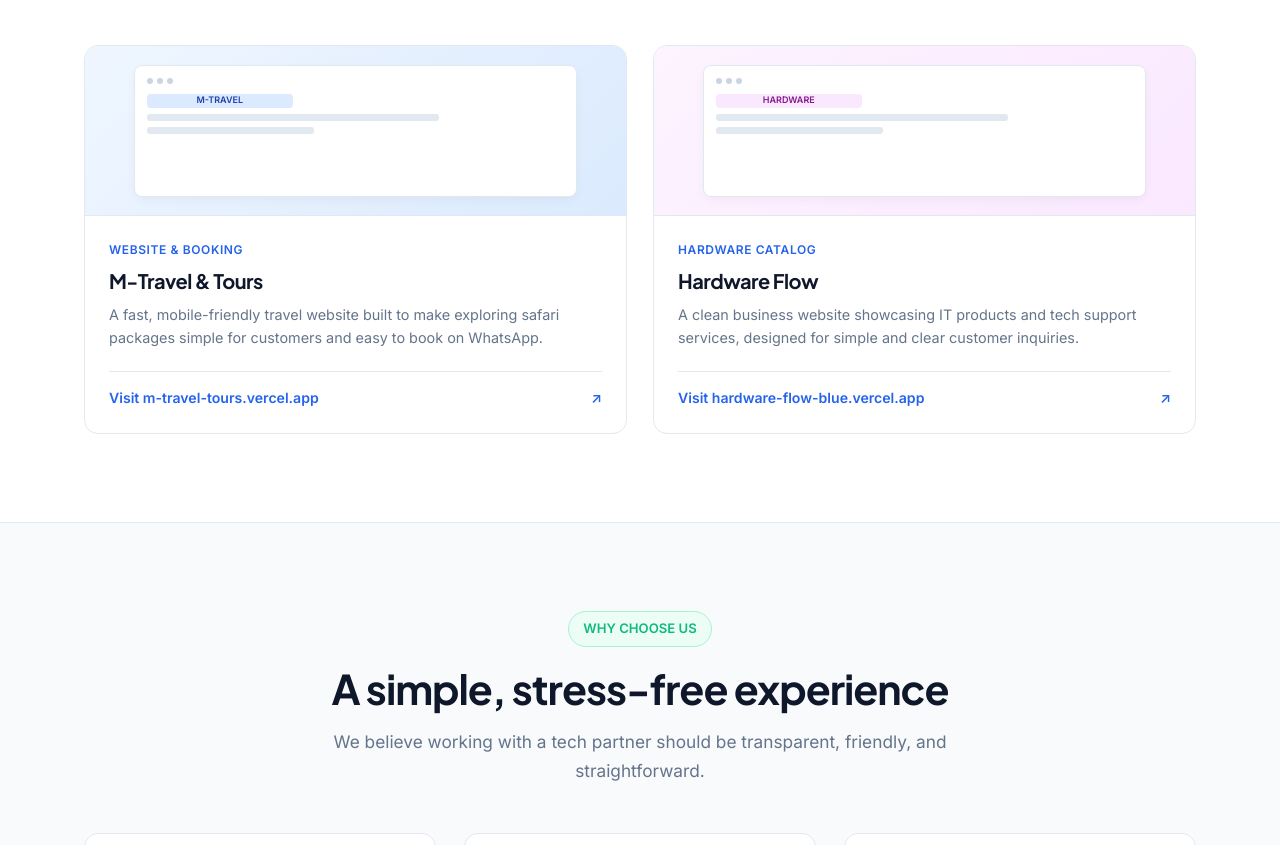
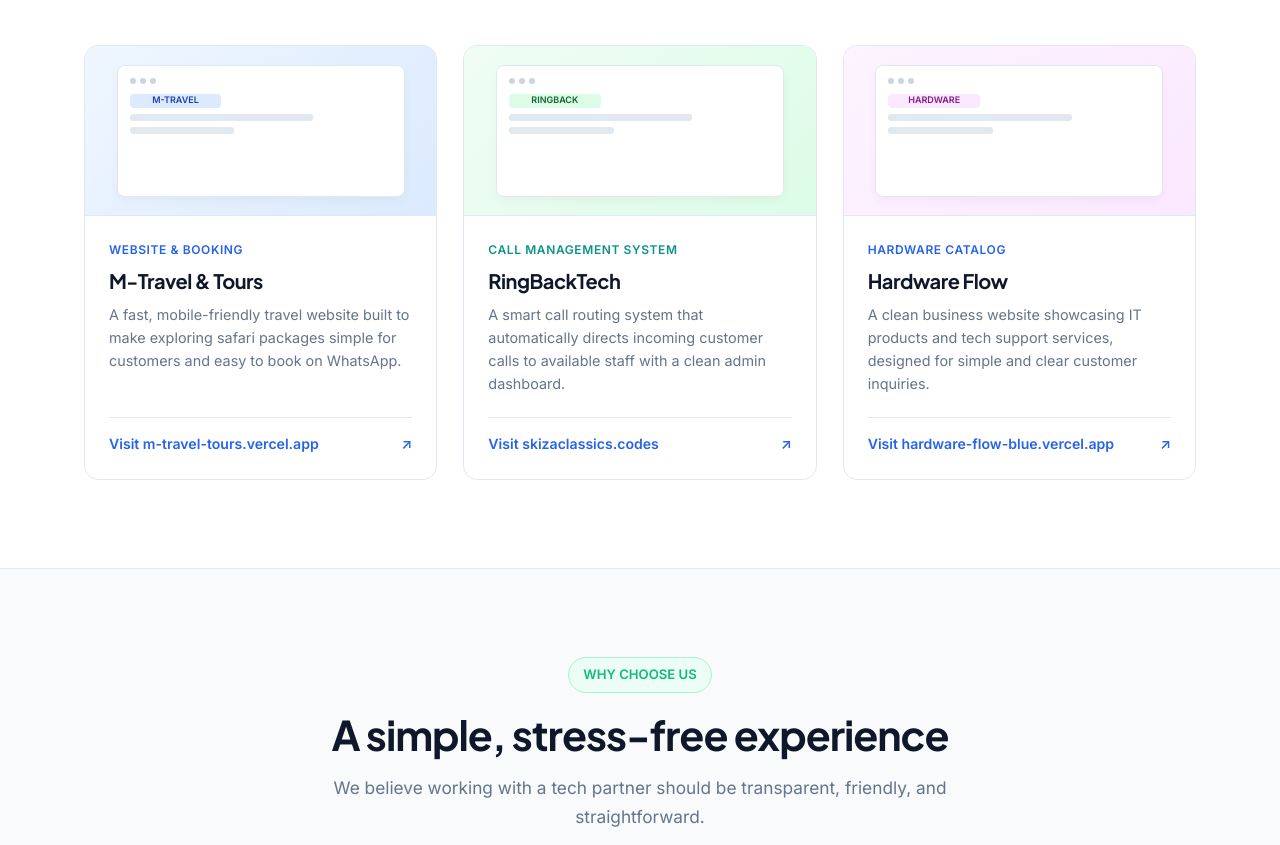
Before and after one commit to Monarchkingzzz/nexora-website, a website: page index.html in a window 1280 px wide. Shown: the part 1818-2663 px from the top of the page. Drawn offline with Linux system fonts and the light colour scheme.

Commit message:
Revert "Remove RingBackTech from featured work"
This reverts commit 0c7af08987e0e204f768080671802ec0c0bbc5dc.

```diff
--- a/css/style.css
+++ b/css/style.css
@@ -544,7 +544,7 @@
 /* FEATURED WORK / PORTFOLIO */
 .work-grid {
   display: grid;
-  grid-template-columns: repeat(2, 1fr);
+  grid-template-columns: repeat(3, 1fr);
   gap: 26px;
 }
 
--- a/index.html
+++ b/index.html
@@ -211,7 +211,28 @@
           </div>
         </div>
 
-        <!-- Project 2: Hardware Flow -->
+        <!-- Project 2: RingBackTech -->
+        <div class="project-card">
+          <div class="project-cover c2">
+            <div class="mockup-window">
+              <div class="mockup-dots"><span></span><span></span><span></span></div>
+              <div class="mockup-badge" style="background:#dcfce7; color:#166534; font-size:9px; font-weight:bold; display:flex; align-items:center; justify-content:center;">RINGBACK</div>
+              <div class="mockup-bar"></div>
+              <div class="mockup-bar short"></div>
+            </div>
+          </div>
+          <div class="project-body">
+            <span class="project-tag" style="color:var(--accent-teal);">Call Management System</span>
+            <h3>RingBackTech</h3>
+            <p>A smart call routing system that automatically directs incoming customer calls to available staff with a clean admin dashboard.</p>
+            <a href="https://skizaclassics.codes/admin/login" target="_blank" rel="noopener noreferrer" class="project-link-btn">
+              <span>Visit skizaclassics.codes</span>
+              <span>↗</span>
+            </a>
+          </div>
+        </div>
+
+        <!-- Project 3: Hardware Flow -->
         <div class="project-card">
           <div class="project-cover c3">
             <div class="mockup-window">
```
Also changed, not shown: nexora-portfolio.html (+22 -1 lines).
